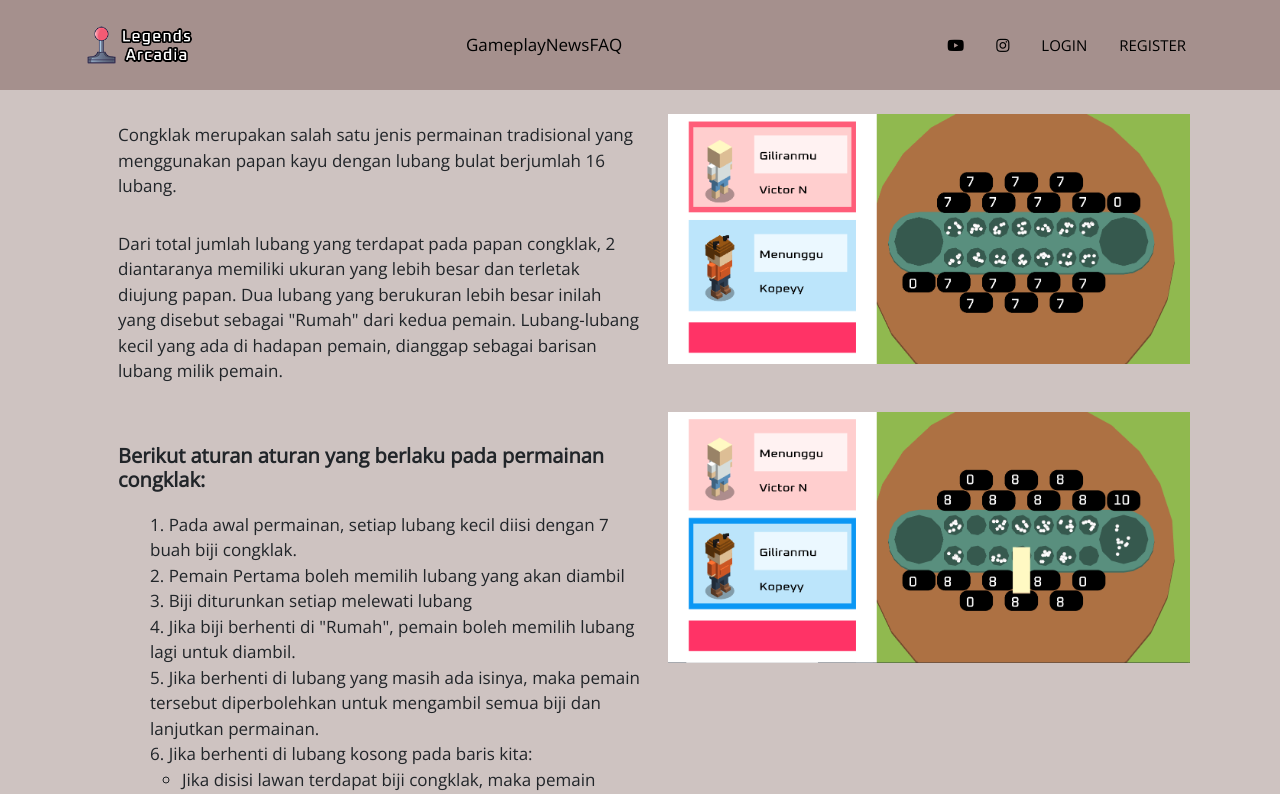
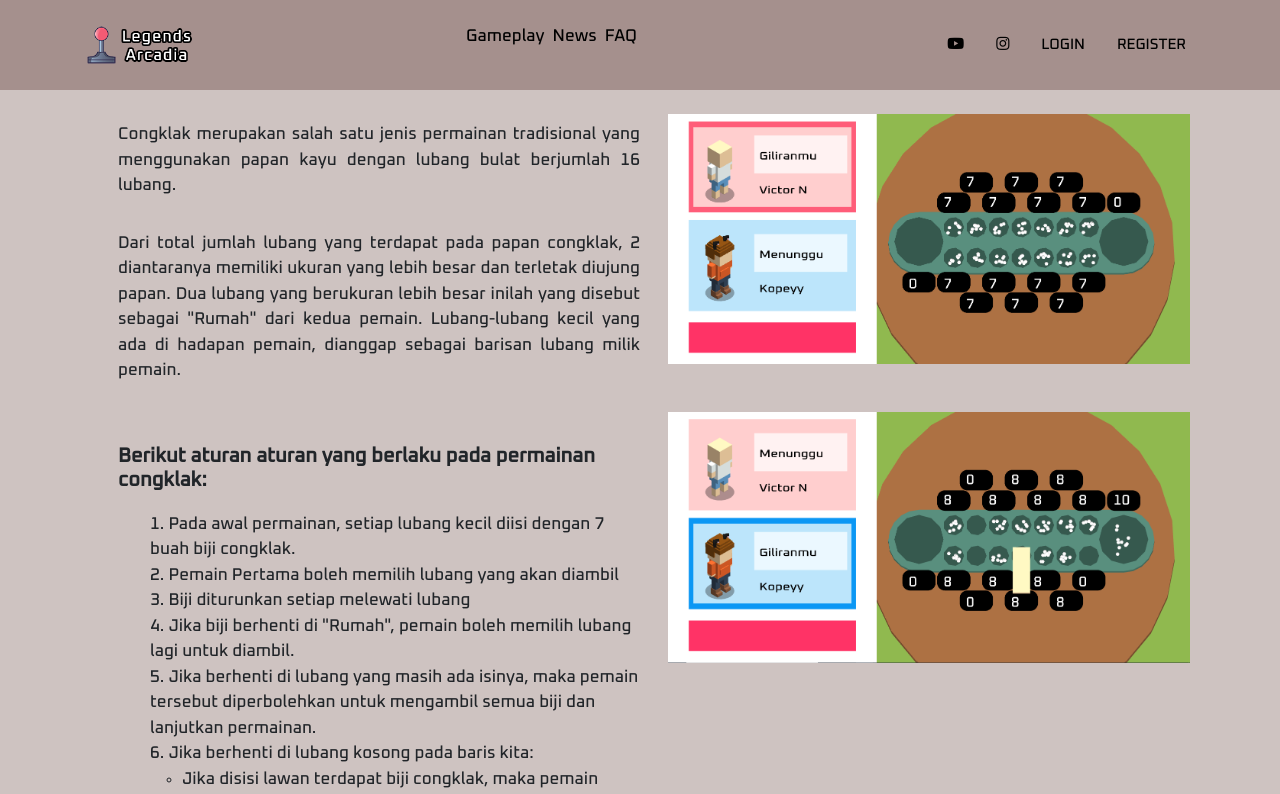
Before and after one commit to victornath/LocalStar, a React (Create React App) app in the folder frontend/: page /help/congklak in a window 1280 px wide. Shown: the top 794 px of the page. Built offline with nearby package versions, Linux system fonts and the light colour scheme; no server answers.

Commit message:
Updated Font

```diff
--- a/frontend/src/App.css
+++ b/frontend/src/App.css
@@ -1,6 +1,8 @@
+@import url('https://fonts.googleapis.com/css2?family=Oxanium:wght@500&display=swap');
+
 body {
   margin: 0;
-  font-family: "Open Sans", sans-serif;
+  font-family: 'Oxanium', cursive;
   -webkit-font-smoothing: antialiased;
   -moz-osx-font-smoothing: grayscale;
   font-size: 17px;
@@ -404,6 +406,7 @@ button:hover {
 }
 
 .help-content p {
+  text-align: justify;
   margin: 2rem 0;
 }
 
--- a/frontend/src/components/Header.jsx
+++ b/frontend/src/components/Header.jsx
@@ -25,11 +25,11 @@ const Header = () => {
                                     <img alt="logo" src="/images/logo.png" />
                                 </Link>
                             </div>
-                            <div className="col-md-4 col-8 d-flex align-items-center">
-                                <Link to="/gameplay">Gameplay</Link>
-                                <Link to="/news">News</Link>
-                                <Link to="/faq">FAQ</Link>
-                            </div>
+                            <ul class="list-inline col-md-4 col-8 d-flex align-items-center">
+                                <li class="list-inline-item"><Link to="/gameplay">Gameplay</Link></li>
+                                <li class="list-inline-item"><Link to="/news">News</Link></li>
+                                <li class="list-inline-item"><Link to="/faq">FAQ</Link></li>
+                            </ul>
                             <div className="col-md-4 d-flex align-items-center justify-content-end Login-Register">
                                 <a href="https://www.youtube.com/">
                                     <i className="fab fa-youtube"></i>
```
